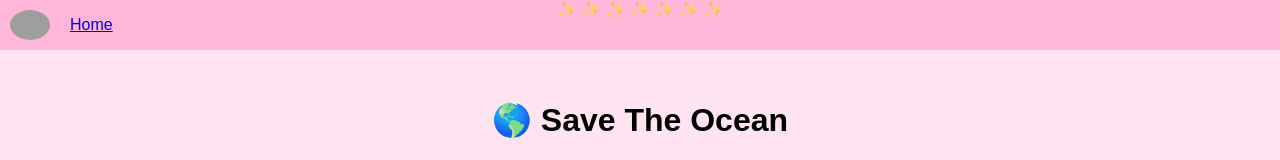
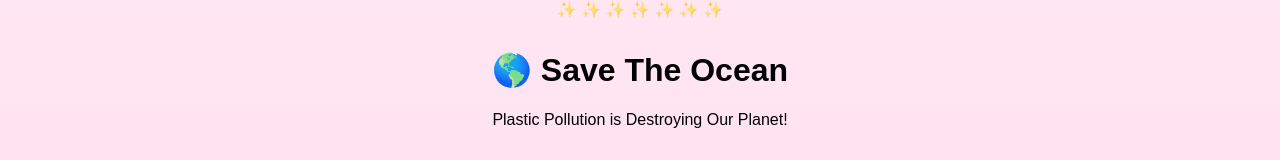
Before and after one commit to audreynettelydgate/environmental-project, a plain HTML site: page index.html in a window 1280 px wide. Shown: the top 160 px of the page. Drawn offline with Linux system fonts and the light colour scheme; grey boxes are pictures that could not be loaded.

Commit message:
Update index.html

```diff
--- a/index.html
+++ b/index.html
@@ -8,12 +8,6 @@
 </head>
 
 <body class="pink-theme">
-
-<!-- 🌸 NAV -->
-<nav class="nav">
-  <img class="kitty-icon" src="https://i.pinimg.com/1200x/fe/7f/22/fe7f226e87ca1efc3d5e95c9c1cc5f7c.jpg">
-  <a class="active" href="#">Home</a>
-</nav>
 
 <!-- ✨ SPARKLES -->
 <div class="sparkles"></div>
```
